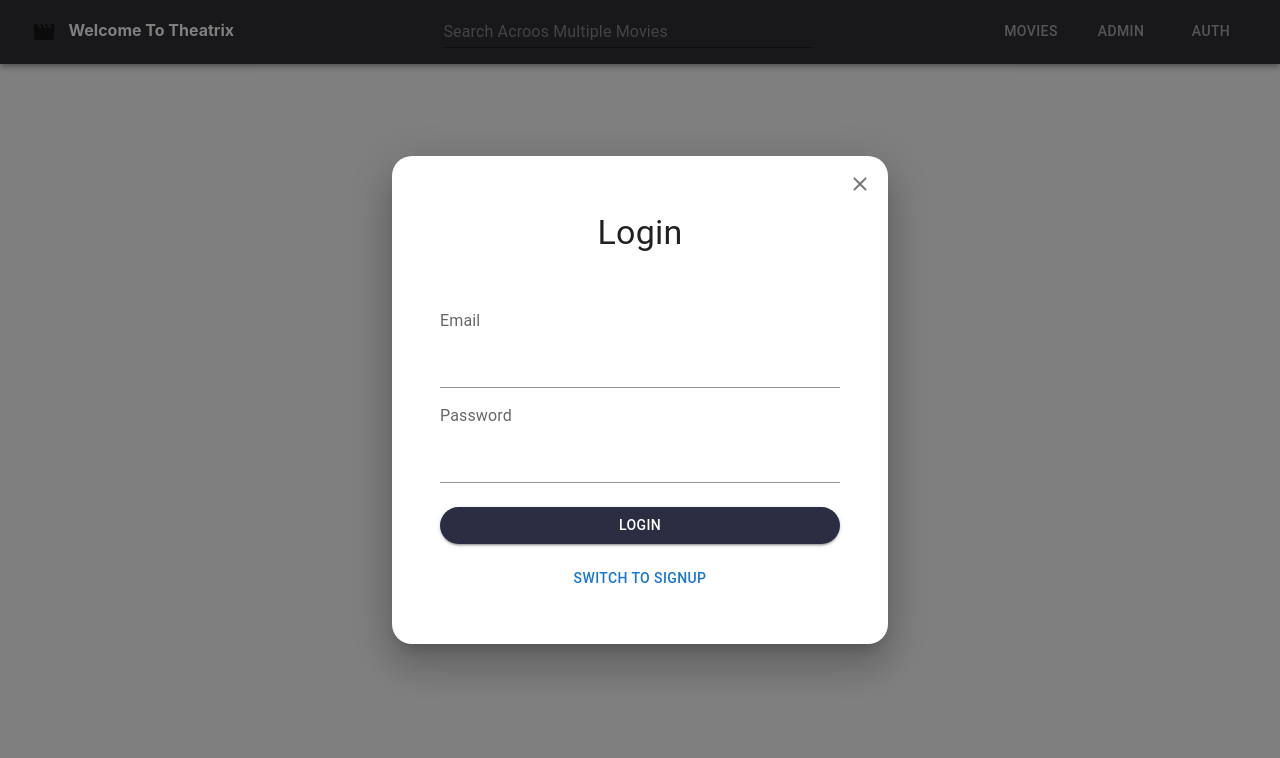
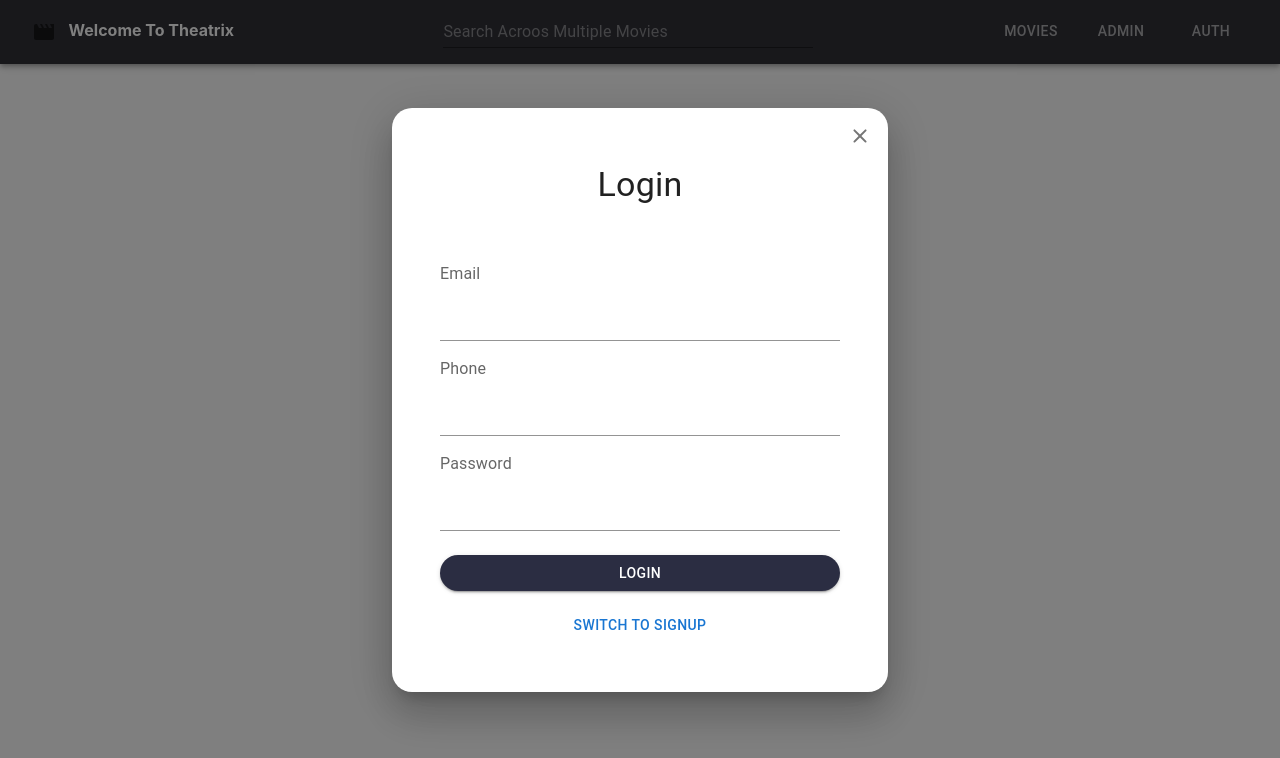
Before and after one commit to Techsiast1/front, a React (Create React App) app: page /auth in a window 1280 px wide. Shown: the top 758 px of the page. Built offline with nearby package versions, Linux system fonts and the light colour scheme; no server answers.

Commit message:
Update AuthForm.js

```diff
--- a/src/components/Auth/AuthForm.js
+++ b/src/components/Auth/AuthForm.js
@@ -71,6 +71,15 @@ const AuthForm = ({ onSubmit, isAdmin }) => {
             type={"email"}
             name="email"
           />
+          <FormLabel sx={labelStyle}>Phone</FormLabel>
+          <TextField
+            value={inputs.phone}
+            onChange={handleChange}
+            margin="normal"
+            variant="standard"
+            type={"number"}
+            name="number"
+          />
           <FormLabel sx={labelStyle}>Password</FormLabel>
           <TextField
             value={inputs.password}
```
